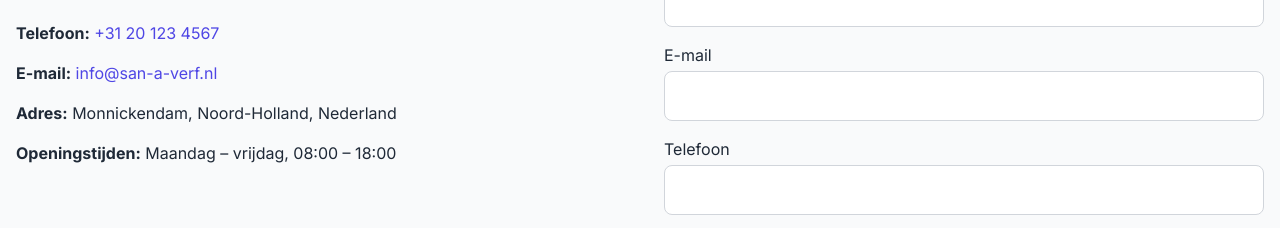
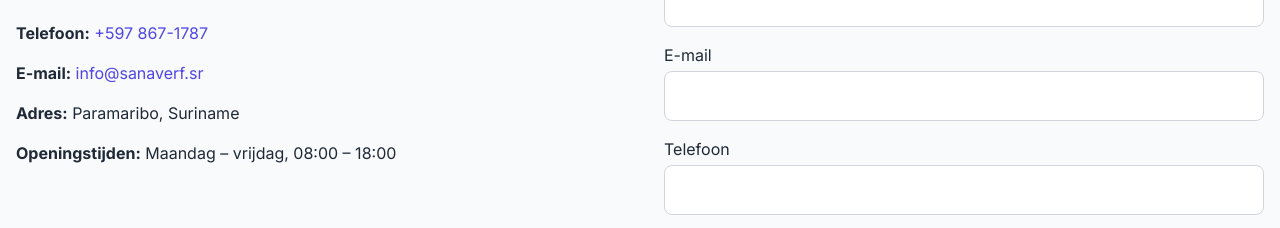
Before and after one commit to Sanajong-IT/sanaverf, a website: page contact.html in a window 1280 px wide. Shown: the part 487-715 px from the top of the page. Drawn offline with Linux system fonts and the light colour scheme.

Commit message:
Update contact details

```diff
--- a/contact.html
+++ b/contact.html
@@ -54,9 +54,9 @@
           <h2 class="text-2xl md:text-3xl font-bold mb-4">Contactgegevens</h2>
           <p class="mb-6">Neem contact met ons op via telefoon, e-mail of het contactformulier. Wij streven ernaar alle vragen binnen één werkdag te beantwoorden.</p>
           <ul class="space-y-4">
-            <li><strong>Telefoon:</strong> <a href="tel:+31201234567" class="text-indigo-600 hover:underline">+31 20 123 4567</a></li>
-            <li><strong>E-mail:</strong> <a href="mailto:info@san-a-verf.nl" class="text-indigo-600 hover:underline">info@san-a-verf.nl</a></li>
-            <li><strong>Adres:</strong> Monnickendam, Noord-Holland, Nederland</li>
+            <li><strong>Telefoon:</strong> <a href="tel:+5978671787" class="text-indigo-600 hover:underline">+597 867-1787</a></li>
+            <li><strong>E-mail:</strong> <a href="mailto:info@sanaverf.sr" class="text-indigo-600 hover:underline">info@sanaverf.sr</a></li>
+            <li><strong>Adres:</strong> Paramaribo, Suriname</li>
             <li><strong>Openingstijden:</strong> Maandag – vrijdag, 08:00 – 18:00</li>
           </ul>
         </div>
```
